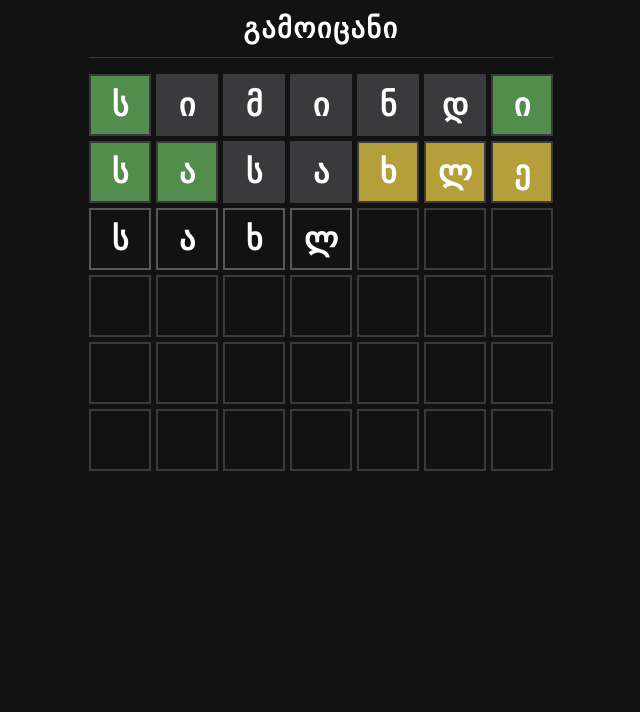
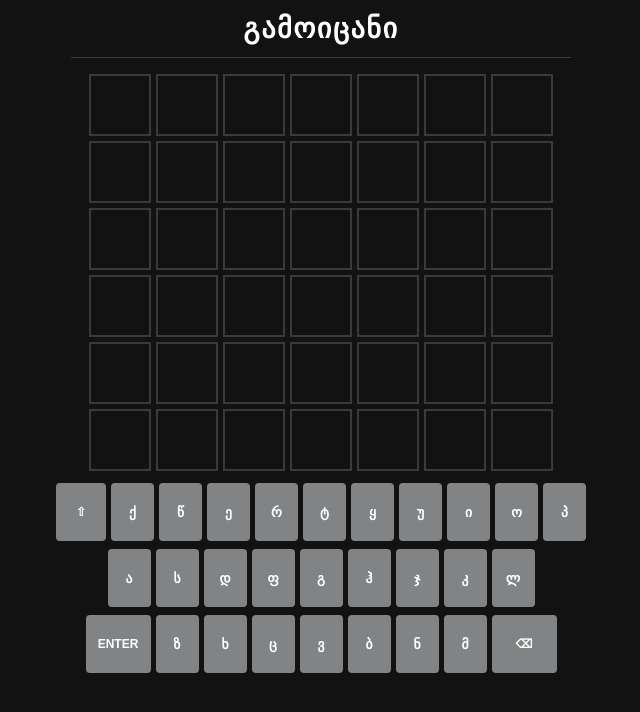
Before and after one commit to lukatman/gamoicani-Georgian-Wordle, a React (Vite) app: page / in a window 1280 px wide. Shown: the top 712 px of the page, without its empty margins (319-959 px from the left). Built offline with nearby package versions, Linux system fonts and the light colour scheme.

Commit message:
Wire everything together for the real game

```diff
--- a/src/App.tsx
+++ b/src/App.tsx
@@ -1,23 +1,119 @@
+import { useReducer, useEffect, useState, useCallback } from 'react'
 import Board from './components/Board'
-import { evaluateGuess } from './lib/game'
+import Keyboard from './components/Keyboard'
+import { buildLetterStatuses, WORD_LENGTH } from './lib/game'
+import { getDailyWord, getGeorgianDateKey } from './lib/words'
+import {
+  gameReducer,
+  initialState,
+  loadSavedState,
+  persistState,
+} from './lib/gameState'
 
-// Demo: show the board with two revealed guesses + one active row
-const ANSWER = 'სახლები'
-const guess1 = evaluateGuess('სიმინდი', ANSWER)
-const guess2 = evaluateGuess('სასახლე', ANSWER)
+// Georgian QWERTY physical key → Georgian character mappings
+const PHYSICAL_KEY_MAP: Record<string, string> = {
+  q: 'ქ', w: 'წ', e: 'ე', r: 'რ', t: 'ტ', y: 'ყ', u: 'უ', i: 'ი', o: 'ო', p: 'პ',
+  a: 'ა', s: 'ს', d: 'დ', f: 'ფ', g: 'გ', h: 'ჰ', j: 'ჯ', k: 'კ', l: 'ლ',
+  z: 'ზ', x: 'ხ', c: 'ც', v: 'ვ', b: 'ბ', n: 'ნ', m: 'მ',
+  // Shift variants
+  W: 'ჭ', R: 'ღ', T: 'თ', S: 'შ', C: 'ჩ', J: 'ჟ', Z: "ზ"
+}
+
+const FLIP_STAGGER_MS = 100  // per-tile delay
+const FLIP_DURATION_MS = 500 // total flip duration for one tile
+const ROW_FLIP_TOTAL_MS = (WORD_LENGTH - 1) * FLIP_STAGGER_MS + FLIP_DURATION_MS
+
+const dateKey = getGeorgianDateKey()
+const answer = getDailyWord()
+const saved = loadSavedState(dateKey, answer)
 
 export default function App() {
+  const [state, dispatch] = useReducer(
+    gameReducer,
+    initialState(answer, saved),
+  )
+  const [shiftActive, setShiftActive] = useState(false)
+
+  // Persist on every meaningful state change
+  useEffect(() => {
+    persistState(dateKey, state)
+  }, [state])
+
+  // Auto-clear shake after animation completes
+  useEffect(() => {
+    if (state.shakingRow === -1) return
+    const t = setTimeout(() => dispatch({ type: 'STOP_SHAKE' }), 500)
+    return () => clearTimeout(t)
+  }, [state.shakingRow])
+
+  // Auto-clear toast
+  useEffect(() => {
+    if (!state.toast) return
+    const t = setTimeout(() => dispatch({ type: 'CLEAR_TOAST' }), 1800)
+    return () => clearTimeout(t)
+  }, [state.toast])
+
+  // Trigger ROW_REVEALED after each new submitted guess flip completes
+  const prevGuessCount = state.guesses.length
+  useEffect(() => {
+    if (prevGuessCount <= state.revealedUpTo) return
+    const t = setTimeout(() => dispatch({ type: 'ROW_REVEALED' }), ROW_FLIP_TOTAL_MS)
+    return () => clearTimeout(t)
+  }, [prevGuessCount, state.revealedUpTo])
+
+  const handleKey = useCallback((letter: string) => {
+    dispatch({ type: 'ADD_LETTER', letter })
+    setShiftActive(false)
+  }, [])
+
+  const handleEnter = useCallback(() => dispatch({ type: 'SUBMIT' }), [])
+  const handleBackspace = useCallback(() => dispatch({ type: 'BACKSPACE' }), [])
+
+  // Physical keyboard support
+  useEffect(() => {
+    function onKeyDown(e: KeyboardEvent) {
+      if (e.ctrlKey || e.metaKey || e.altKey) return
+
+      if (e.key === 'Enter') { handleEnter(); return }
+      if (e.key === 'Backspace') { handleBackspace(); return }
+
+      // Map physical key to Georgian char (shift state from the event)
+      const keyChar = e.shiftKey ? e.key.toUpperCase() : e.key
+      const georgian = PHYSICAL_KEY_MAP[keyChar]
+      if (georgian) handleKey(georgian)
+    }
+    window.addEventListener('keydown', onKeyDown)
+    return () => window.removeEventListener('keydown', onKeyDown)
+  }, [handleKey, handleEnter, handleBackspace])
+
+  const letterStatuses = buildLetterStatuses(state.guesses)
+
   return (
     <>
       <header className="header">
         <h1 className="header__title">გამოიცანი</h1>
       </header>
+
+      {state.toast && (
+        <div className="toast-container">
+          <div className="toast">{state.toast}</div>
+        </div>
+      )}
+
       <main className="game">
         <Board
-          evaluatedGuesses={[guess1, guess2]}
-          currentInput="სახლ"
-          shakingRow={-1}
-          revealedUpTo={2}
+          evaluatedGuesses={state.guesses}
+          currentInput={state.currentInput}
+          shakingRow={state.shakingRow}
+          revealedUpTo={state.revealedUpTo}
+        />
+        <Keyboard
+          letterStatuses={letterStatuses}
+          shiftActive={shiftActive}
+          onKey={handleKey}
+          onEnter={handleEnter}
+          onBackspace={handleBackspace}
+          onShiftToggle={() => setShiftActive((s) => !s)}
         />
       </main>
     </>
```
